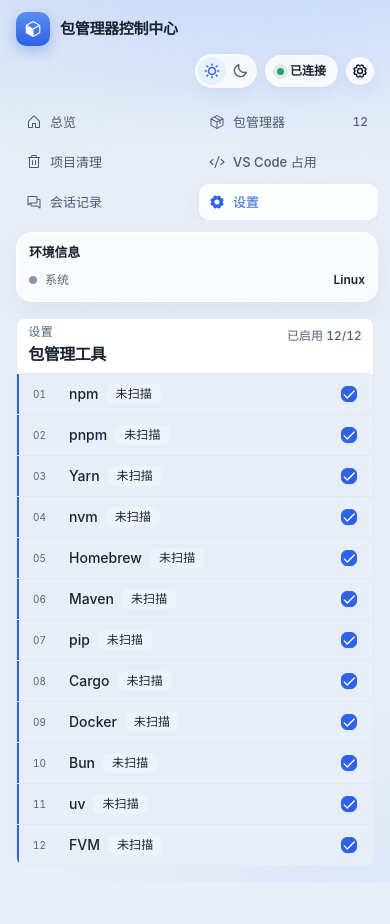
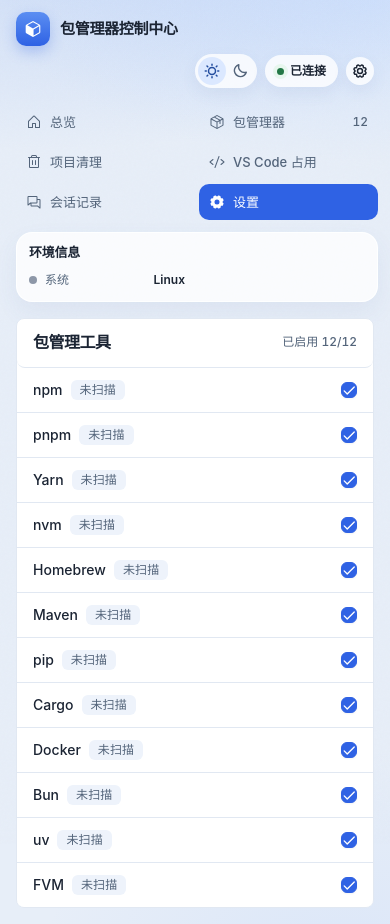
Before and after one commit to sunven/package-manager, a React (Vite) app: page / in a window 390 px wide. Both pictures are taken after a click on the button 360 px from the left and 71 px from the top of the page. Before the commit the page ends 882 px from the top, so only its background shows below. Built offline with nearby package versions, Linux system fonts and the light colour scheme.

Commit message:
fix: refine UI colors, layout, and accessibility

```diff
--- a/src/App.tsx
+++ b/src/App.tsx
@@ -192,7 +192,7 @@
             scanningManagers={state.scanningManagers}
             selectedManager={selectedManager}
           >
-            <div className="flex flex-wrap items-center justify-between gap-2" aria-live="polite">
+            <div className="mb-3 mt-2 flex flex-wrap items-center justify-between gap-2" aria-live="polite">
               <div className="text-xs text-muted-foreground"><p>{scanStateLabel(state.scanStates[selectedManager], currentManager ?? undefined)}{state.scanStates[selectedManager]?.scannedAt ? ` · 数据时间 ${new Date(state.scanStates[selectedManager]!.scannedAt!).toLocaleString()}` : ""}</p><p>{state.scanMeta}</p></div>
               <Button variant="outline" type="button" disabled={scanning || Boolean(state.maintenanceConfirmation || state.maintenancePending)} onClick={() => void actions.refresh()}>刷新当前管理器</Button>
             </div>
--- a/src/components/ProjectCleanupPage.tsx
+++ b/src/components/ProjectCleanupPage.tsx
@@ -246,7 +246,6 @@
               <span>本轮已清理 <strong className="font-medium tabular-nums text-foreground">{formatBytes(view.totals.cleanedBytes)}</strong></span>
             </div>
           }
-          eyebrow="项目派生数据"
           title="扫描结果"
         />
         <div className="flex flex-col gap-2">
--- a/src/components/SettingsPage.tsx
+++ b/src/components/SettingsPage.tsx
@@ -25,11 +25,10 @@
               已启用 {enabledManagers.length}/{managerOrder.length}
             </span>
           }
-          eyebrow="设置"
           title="包管理工具"
         />
         <div className="grid grid-cols-1 gap-px bg-border min-[720px]:grid-cols-2 min-[1100px]:grid-cols-3">
-          {managerOrder.map((managerId, index) => {
+          {managerOrder.map((managerId) => {
             const enabled = enabledSet.has(managerId);
             const locked = enabled && enabledManagers.length === 1;
             const manager = managerSnapshots[managerId];
@@ -38,10 +37,9 @@
 
             return (
               <label
-                className={`settings-row grid min-h-10 min-w-0 grid-cols-[auto_minmax(0,1fr)_auto] items-center gap-3 bg-background px-4 py-1.5 transition-colors ${
+                className={`grid min-h-10 min-w-0 grid-cols-[minmax(0,1fr)_auto] items-center gap-3 bg-card px-4 py-3 transition-colors ${
                   locked ? "cursor-not-allowed opacity-70" : "cursor-pointer hover:bg-muted/60"
                 }`}
-                data-index={String(index + 1).padStart(2, "0")}
                 key={managerId}
               >
                 <span className="grid min-w-0 gap-1">
--- a/src/components/Shell.tsx
+++ b/src/components/Shell.tsx
@@ -151,7 +151,7 @@
             <SloganMark />
           </div>
         </aside>
-        <div className="studio-main" id="main-content">
+        <div className="studio-main" id="main-content" tabIndex={-1}>
           {children}
         </div>
       </div>
--- a/src/components/ui.tsx
+++ b/src/components/ui.tsx
@@ -29,26 +29,23 @@
 }
 
 export function PanelHead({
-  eyebrow,
   title,
   action,
 }: {
-  eyebrow: string;
   title: string;
   action?: ReactNode;
 }) {
   return (
     <CardHeader className="industrial-panel-head border-b py-0">
-      <CardDescription className="text-xs font-medium uppercase">{eyebrow}</CardDescription>
-      <CardTitle className="truncate">{title}</CardTitle>
+      <CardTitle aria-level={2} role="heading">{title}</CardTitle>
       {action ? <CardAction>{action}</CardAction> : null}
     </CardHeader>
   );
 }
 
-export function StatCard({ label, value }: { label: string; value: string }) {
+export function StatCard({ label, value, tone }: { label: string; value: string; tone?: "info" | "measurement" }) {
   return (
-    <Card size="sm" className="industrial-stat-card min-h-[76px] justify-between gap-2 py-3">
+    <Card size="sm" className="industrial-stat-card min-h-[76px] justify-between gap-2 py-3" data-tone={tone}>
       <CardHeader className="px-3.5">
         <CardDescription className="text-xs font-medium">{label}</CardDescription>
       </CardHeader>
@@ -79,7 +76,7 @@
 
 export function StatusBadge({ status, className }: { status: DisplayStatus; className?: string }) {
   return (
-    <Badge className={cn("status-badge", status === "Ready" && "status-badge--ready", className)} variant={statusVariant(status)}>
+    <Badge className={cn("status-badge", className)} data-status={status} variant={statusVariant(status)}>
       {statusLabels[status]}
     </Badge>
   );
@@ -87,7 +84,7 @@
 
 export function SignalBadge({ tone, children }: { tone: "neutral" | "warn" | "partial"; children: ReactNode }) {
   return (
-    <Badge variant={tone === "neutral" ? "secondary" : tone === "warn" ? "destructive" : "outline"}>
+    <Badge className="signal-badge" data-tone={tone} variant={tone === "neutral" ? "secondary" : tone === "warn" ? "destructive" : "outline"}>
       {children}
     </Badge>
   );
@@ -157,13 +154,13 @@
       return "default";
     case "Unsupported":
       return "outline";
-    case "Missing":
     case "Failed":
     case "PermissionDenied":
     case "Error":
       return "destructive";
     case "Pending":
     case "Partial":
+    case "Missing":
       return "secondary";
     default:
       return "secondary";
--- a/src/styles.css
+++ b/src/styles.css
@@ -24,9 +24,16 @@
   --accent-foreground: #e7eef8;
   --destructive: #f0b4b0;
   --border: #2b3b52;
-  --input: #31445e;
+  --input: #7a8fa9;
   --ring: #9db7ff;
-  --terminal: #3d8f6e;
+  --terminal: #7cd6a6;
+  --selection: #223c66;
+  --selection-foreground: #ccddff;
+  --measurement: #143438;
+  --measurement-foreground: #91ded2;
+  --shell-glow-start: rgb(126 168 245 / 8%);
+  --shell-glow-end: rgb(126 168 245 / 6%);
+  --shell-glow-bottom: rgb(126 168 245 / 4%);
   --chart-1: #e7eef8;
   --chart-2: #9aabc0;
   --chart-3: #6d7f98;
@@ -50,7 +57,7 @@
   --dialog-overlay: rgb(8 12 20 / 64%);
   --noise-opacity: 0.035;
   --noise-blend-mode: overlay;
-  --terminal-soft: #e5f6ee;
+  --terminal-soft: #163328;
   --pastel-red: #3a2428;
   --pastel-red-text: #ffc1bc;
   --pastel-blue: #1c314c;
@@ -79,9 +86,16 @@
   --accent-foreground: #1b2433;
   --destructive: #992621;
   --border: #e1e8f2;
-  --input: #e1e8f2;
+  --input: #6d7f99;
   --ring: #2f62e4;
-  --terminal: #2f8a5b;
+  --terminal: #237746;
+  --selection: #dbe8ff;
+  --selection-foreground: #234d9f;
+  --measurement: #daf1ed;
+  --measurement-foreground: #17635d;
+  --shell-glow-start: rgb(126 168 245 / 28%);
+  --shell-glow-end: rgb(198 220 255 / 55%);
+  --shell-glow-bottom: rgb(126 168 245 / 12%);
   --chart-1: #1b2433;
   --chart-2: #6d7b90;
   --chart-3: #9aa6b8;
@@ -204,11 +218,11 @@
   }
 
   kbd {
-    border: 1px solid #eaeaea;
+    border: 1px solid var(--border);
     border-radius: 4px;
-    background: #f7f6f3;
+    background: var(--surface-code);
     padding: 0.05rem 0.35rem;
-    color: #2f3437;
+    color: var(--foreground);
     font-size: 0.75em;
   }
 
@@ -241,8 +255,13 @@
   }
 
   ::selection {
-    background: #eaeaea;
-    color: #2f3437;
+    background: var(--selection);
+    color: var(--selection-foreground);
+  }
+
+  input,
+  textarea {
+    caret-color: var(--primary);
   }
 }
 
@@ -334,37 +353,12 @@
     transition: box-shadow 200ms ease;
   }
 
-  [data-slot="card"]:hover {
-    box-shadow: 0 2px 8px rgb(47 98 180 / 8%) !important;
-  }
-
   [data-slot="badge"] {
     min-height: 1.25rem;
     border-color: transparent;
     letter-spacing: 0.01em;
   }
 
-  [data-slot="badge"][data-variant="default"] {
-    background: var(--pastel-blue);
-    color: var(--pastel-blue-text);
-  }
-
-  [data-slot="badge"][data-variant="secondary"] {
-    background: var(--pastel-yellow);
-    color: var(--pastel-yellow-text);
-  }
-
-  [data-slot="badge"][data-variant="destructive"] {
-    background: var(--pastel-red);
-    color: var(--pastel-red-text);
-  }
-
-  [data-slot="badge"][data-variant="outline"] {
-    border-color: var(--border);
-    background: var(--surface-code);
-    color: var(--muted-foreground);
-  }
-
   [data-slot="input"] {
     background: var(--surface-strong);
   }
@@ -382,8 +376,7 @@
     transition: background-color 120ms ease, color 120ms ease;
   }
 
-  [data-slot="table-row"]:hover,
-  [data-slot="table-row"][data-state="selected"] {
+  [data-slot="table-row"]:hover {
     background: var(--surface-hover);
   }
 
@@ -399,6 +392,8 @@
     line-height: 1.5;
   }
 
+}
+
 [data-slot="dialog-overlay"],
 [data-slot="alert-dialog-overlay"] {
   background: var(--dialog-overlay);
@@ -407,8 +402,26 @@
 
 [data-slot="dialog-content"],
 [data-slot="alert-dialog-content"] {
+  max-height: calc(100dvh - 2rem);
+  overflow-y: auto;
   border: 1px solid var(--border);
-  }
+  background: var(--popover);
+}
+
+[data-slot="dialog-close"] {
+  display: grid;
+  min-width: 28px;
+  min-height: 28px;
+  place-items: center;
+}
+
+[data-slot="dialog-title"] {
+  padding-inline-end: 1.5rem;
+}
+
+[data-slot="button"][data-size="icon-xs"] {
+  min-width: 24px;
+  min-height: 24px;
 }
 
 .skip-link {
@@ -724,7 +737,7 @@
 
 .telemetry-view-stage {
   min-width: 0;
-  animation: telemetry-view-enter 240ms cubic-bezier(0.16, 1, 0.3, 1) both;
+  animation: telemetry-view-enter 160ms cubic-bezier(0.16, 1, 0.3, 1) both;
 }
 
 .view-grid {
@@ -771,42 +784,28 @@
   }
 }
 
-.view-grid > * {
-  animation: telemetry-rise 600ms cubic-bezier(0.16, 1, 0.3, 1) both;
-}
-
-.view-grid > *:nth-child(2) {
-  animation-delay: 80ms;
-}
-
-.view-grid > *:nth-child(3) {
-  animation-delay: 160ms;
-}
-
-.view-grid > *:nth-child(4) {
-  animation-delay: 240ms;
-}
-
 .industrial-panel {
   position: relative;
 }
 
 .industrial-panel-head {
+  display: flex;
+  flex-wrap: wrap;
+  align-items: center;
+  justify-content: space-between;
   min-height: 0;
-  gap: 0.1rem !important;
-  padding: 0.4rem 0.7rem !important;
+  gap: 0.5rem 1rem !important;
+  padding: 0.75rem 1rem !important;
   background: transparent;
 }
 
-.industrial-panel-head [data-slot="card-description"] {
-  color: var(--muted-foreground);
-  font-family: var(--font-mono);
-  font-size: 0.75rem;
-  font-weight: 500;
-  letter-spacing: 0.05em;
+.industrial-panel-head [data-slot="card-action"] {
+  min-width: 0;
+  max-width: 100%;
 }
 
 .industrial-panel-head [data-slot="card-title"] {
+  flex-shrink: 0;
   font-size: 1rem;
   font-weight: 600;
   letter-spacing: -0.03em;
@@ -828,6 +827,24 @@
 .industrial-stat-card strong {
   font-size: clamp(1rem, 1.5vw, 1.35rem);
   font-weight: 750;
+}
+
+.industrial-stat-card[data-tone="info"] {
+  background: var(--pastel-blue) !important;
+  color: var(--pastel-blue-text);
+}
+
+.industrial-stat-card[data-tone="measurement"] {
+  background: var(--measurement) !important;
+  color: var(--measurement-foreground);
+}
+
+.industrial-stat-card[data-tone] [data-slot="card-description"] {
+  color: inherit;
+}
+
+.overview-storage-value {
+  color: var(--measurement-foreground);
 }
 
 .metric-grid,
@@ -869,10 +886,61 @@
   background: var(--surface-strong);
 }
 
-.status-badge--ready {
-  border-color: transparent !important;
-  background: var(--pastel-green) !important;
-  color: var(--pastel-green-text) !important;
+[data-slot="badge"][data-variant="default"] {
+  background: var(--pastel-blue);
+  color: var(--pastel-blue-text);
+}
+
+[data-slot="badge"][data-variant="secondary"] {
+  background: var(--secondary);
+  color: var(--muted-foreground);
+}
+
+[data-slot="badge"][data-variant="outline"] {
+  border-color: var(--border);
+  background: var(--surface-code);
+  color: var(--muted-foreground);
+}
+
+[data-slot="badge"][data-variant="destructive"] {
+  background: var(--pastel-red);
+  color: var(--pastel-red-text);
+}
+
+.status-badge:is([data-status="Scanning"], [data-status="Pending"]),
+.signal-badge[data-tone="partial"] {
+  background: var(--pastel-blue);
+  color: var(--pastel-blue-text);
+}
+
+.status-badge[data-status="Ready"] {
+  background: var(--pastel-green);
+  color: var(--pastel-green-text);
+}
+
+.status-badge:is([data-status="Partial"], [data-status="Missing"]),
+.signal-badge[data-tone="warn"] {
+  background: var(--pastel-yellow);
+  color: var(--pastel-yellow-text);
+}
+
+[data-slot="table-row"][data-state="selected"],
+[data-slot="toggle"][data-state="on"],
+[data-slot="toggle-group-item"][data-state="on"] {
+  background: var(--selection);
+  color: var(--selection-foreground);
+}
+
+[data-slot="table-row"][data-state="selected"] .text-muted-foreground {
+  color: var(--selection-foreground);
+}
+
+[data-slot="tabs-trigger"][data-state="active"] {
+  color: var(--primary);
+}
+
+[data-slot="tabs-trigger"]::after {
+  background: var(--primary);
 }
 
 .tone-risk,
@@ -967,28 +1035,31 @@
 }
 
 .status-dot {
+  border: 1.5px solid var(--muted-foreground);
   border-radius: 999px;
 }
 
-.settings-row {
-  position: relative;
-}
-
-.settings-row::before {
-  width: 1.5rem;
-  color: var(--muted-foreground);
-  font-size: 0.62rem;
-  content: attr(data-index);
-}
-
-.settings-row:has([data-state="checked"])::after {
-  position: absolute;
-  top: 0;
-  bottom: 0;
-  left: 0;
-  width: 2px;
-  background: var(--primary);
-  content: "";
+.status-dot[data-status="Ready"] {
+  border-color: var(--terminal);
+  background: var(--terminal);
+}
+
+.status-dot:is([data-status="Missing"], [data-status="Partial"]) {
+  border-color: var(--pastel-yellow-text);
+  border-radius: 2px;
+  background: var(--pastel-yellow-text);
+}
+
+.status-dot:is([data-status="Scanning"], [data-status="Pending"]) {
+  border-color: var(--primary);
+  background: var(--selection);
+}
+
+.status-dot:is([data-status="Failed"], [data-status="PermissionDenied"], [data-status="Error"]) {
+  border-color: var(--destructive);
+  border-radius: 2px;
+  background: var(--destructive);
+  transform: rotate(45deg);
 }
 
 .terminal-code {
@@ -1051,24 +1122,10 @@
 
 @keyframes telemetry-view-enter {
   from {
-    opacity: 0;
-    transform: translateY(12px);
+    transform: translateY(4px);
   }
 
   to {
-    opacity: 1;
-    transform: translateY(0);
-  }
-}
-
-@keyframes telemetry-rise {
-  from {
-    opacity: 0;
-    transform: translateY(12px);
-  }
-
-  to {
-    opacity: 1;
     transform: translateY(0);
   }
 }
@@ -1200,9 +1257,9 @@
   flex-direction: column;
   overflow: hidden;
   background:
-    radial-gradient(880px 360px at 12% -8%, rgb(126 168 245 / 28%), transparent 62%),
-    radial-gradient(640px 280px at 96% 0%, rgb(198 220 255 / 55%), transparent 58%),
-    radial-gradient(520px 420px at 88% 108%, rgb(126 168 245 / 12%), transparent 60%),
+    radial-gradient(880px 360px at 12% -8%, var(--shell-glow-start), transparent 62%),
+    radial-gradient(640px 280px at 96% 0%, var(--shell-glow-end), transparent 58%),
+    radial-gradient(520px 420px at 88% 108%, var(--shell-glow-bottom), transparent 60%),
     var(--background);
   color: var(--foreground);
   isolation: isolate;
@@ -1361,13 +1418,8 @@
 }
 
 .studio-theme button[aria-pressed="true"] {
-  background: #e7f0ff;
-  color: #2f62e4;
-}
-
-.dark .studio-theme button[aria-pressed="true"] {
-  background: #24395e;
-  color: #c5d7ff;
+  background: var(--selection);
+  color: var(--selection-foreground);
 }
 
 .studio-theme button:active,
@@ -1399,8 +1451,8 @@
   width: 7px;
   height: 7px;
   border-radius: 999px;
-  background: #2f9d62;
-  box-shadow: 0 0 0 4px rgb(47 157 98 / 14%);
+  background: var(--terminal);
+  box-shadow: 0 0 0 4px var(--terminal-soft);
 }
 
 .studio-icon-button {
@@ -1447,7 +1499,7 @@
   border-radius: 10px;
   background: transparent;
   padding: 0 10px;
-  color: #4d5b70;
+  color: var(--muted-foreground);
   font: inherit;
   font-size: 13px;
   font-weight: 500;
@@ -1455,10 +1507,6 @@
   cursor: pointer;
 }
 
-.dark .studio-nav-item {
-  color: var(--muted-foreground);
-}
-
 .studio-nav-item svg {
   width: 16px;
   height: 16px;
@@ -1479,14 +1527,12 @@
 }
 
 .studio-nav-item[aria-current="page"] {
-  background: rgb(255 255 255 / 88%);
-  color: #2f62e4;
-  box-shadow: 0 6px 16px rgb(73 104 158 / 8%);
-}
-
-.dark .studio-nav-item[aria-current="page"] {
-  background: var(--card);
-  color: #b9ceff;
+  background: var(--sidebar-primary);
+  color: var(--sidebar-primary-foreground);
+}
+
+.studio-nav-item[aria-current="page"] em {
+  color: inherit;
 }
 
 .studio-env {
@@ -1571,7 +1617,7 @@
 
 .studio-slogan p {
   margin: 0;
-  color: #8fb0e4;
+  color: var(--pastel-blue-text);
   font-family: "Iowan Old Style", Palatino, Georgia, serif;
   font-size: 18px;
   font-style: italic;
@@ -1590,6 +1636,11 @@
   min-height: 0;
   overflow: auto;
   padding: 16px;
+}
+
+.studio-main:focus-visible {
+  outline: 2px solid var(--ring);
+  outline-offset: -4px;
 }
 
 .studio-overview {
@@ -1834,17 +1885,18 @@
   font-size: 9px;
 }
 
-.studio-mark[data-manager="Npm"] { background: #e25b54; color: white; }
+.studio-mark[data-manager="Npm"] { background: #c43b36; color: white; }
 .studio-mark[data-manager="Pnpm"] { background: #f5c518; color: #1d2430; }
-.studio-mark[data-manager="Yarn"] { background: #2f8fbe; color: white; }
-.studio-mark[data-manager="Nvm"] { background: #3c9a4e; color: white; }
-.studio-mark[data-manager="Homebrew"] { background: #f0a04b; color: white; }
+.studio-mark[data-manager="Yarn"] { background: #19789c; color: white; }
+.studio-mark[data-manager="Nvm"] { background: #28783b; color: white; }
+.studio-mark[data-manager="Homebrew"] { background: #9a571b; color: white; }
 .studio-mark[data-manager="Maven"] { background: #c4473a; color: white; }
-.studio-mark[data-manager="Pip"] { background: #3b7ddd; color: #ffe56a; }
-.studio-mark[data-manager="Cargo"] { background: #e06a32; color: white; }
-.studio-mark[data-manager="Docker"] { background: #2496ed; color: white; }
+.studio-mark[data-manager="Pip"] { background: #225ba6; color: #ffe56a; }
+.studio-mark[data-manager="Cargo"] { background: #ac4b1b; color: white; }
+.studio-mark[data-manager="Docker"] { background: #096daa; color: white; }
 .studio-mark[data-manager="Bun"] { background: #f4f1ea; color: #1d2430; }
 .studio-mark[data-manager="Uv"] { background: #5b4ddb; color: white; }
+.studio-mark[data-manager="Fvm"] { background: #096daa; color: white; }
 
 .studio-table-wrap {
   padding: 0 6px 8px;
@@ -2175,13 +2227,17 @@
 }
 
 .studio-actions,
-.studio-updates,
-.studio-recs {
+.studio-updates {
   display: grid;
   gap: 4px;
   margin: 8px 0 0;
   padding: 0 8px 8px;
   list-style: none;
+}
+
+.studio-recs {
+  display: grid;
+  gap: 8px;
 }
 
 .studio-actions button,
@@ -2224,13 +2280,33 @@
 }
 
 .studio-rec {
+  --rec-surface: var(--muted);
+  --rec-foreground: var(--foreground);
+  --rec-secondary: var(--muted-foreground);
   display: grid;
   grid-template-columns: minmax(0, 1fr) auto;
-  gap: 8px;
+  gap: 4px 8px;
   align-items: center;
   border-radius: 12px;
-  background: var(--muted);
+  background: var(--rec-surface);
+  color: var(--rec-foreground);
   padding: 8px;
+}
+
+.studio-rec > div {
+  min-width: 0;
+}
+
+.studio-rec[data-tone="risk"] {
+  --rec-surface: var(--pastel-red);
+  --rec-foreground: var(--pastel-red-text);
+  --rec-secondary: var(--pastel-red-text);
+}
+
+.studio-rec[data-tone="review"] {
+  --rec-surface: var(--pastel-yellow);
+  --rec-foreground: var(--pastel-yellow-text);
+  --rec-secondary: var(--pastel-yellow-text);
 }
 
 .studio-rec p,
@@ -2247,12 +2323,14 @@
 
 .studio-rec small,
 .studio-rec-meta {
-  color: var(--muted-foreground);
+  color: var(--rec-secondary);
   font-size: 12px;
 }
 
 .studio-rec small {
   display: block;
+  grid-column: 1 / -1;
+  margin: 0;
   font-size: 14px;
   line-height: 1.5;
 }
@@ -2275,7 +2353,11 @@
 }
 
 .studio-shell button:focus-visible,
-.studio-shell input:focus-visible {
+.studio-shell input:focus-visible,
+.studio-shell select:focus-visible,
+.studio-shell summary:focus-visible,
+[data-slot="dialog-content"] button:focus-visible,
+[data-slot="alert-dialog-content"] button:focus-visible {
   outline: 2px solid var(--ring);
   outline-offset: 2px;
 }
@@ -2317,8 +2399,15 @@
 
 .studio-manager-tab[data-state="active"],
 .studio-manager-tab[data-active] {
-  border-color: #3d6fe8 !important;
-  box-shadow: 0 0 0 3px rgb(61 111 232 / 14%) !important;
+  border-color: var(--primary) !important;
+  background: var(--selection) !important;
+  color: var(--selection-foreground) !important;
+  box-shadow: none !important;
+}
+
+.studio-manager-tab[data-state="active"] .studio-manager-tab-copy small,
+.studio-manager-tab[data-active] .studio-manager-tab-copy small {
+  color: inherit;
 }
 
 .studio-manager-tab-copy {
@@ -2399,12 +2488,31 @@
     display: none;
   }
 
+  .studio-env ul {
+    grid-template-columns: repeat(2, minmax(0, 1fr));
+    column-gap: 24px;
+  }
+
   .studio-main {
     overflow: visible;
   }
 
   .studio-brand-copy p {
     display: none;
+  }
+}
+
+@media (pointer: coarse) {
+  [data-slot="button"],
+  [data-slot="tabs-trigger"],
+  [data-slot="toggle-group-item"],
+  [data-slot="dialog-close"],
+  .studio-shell button[aria-expanded],
+  .studio-theme button,
+  .studio-icon-button,
+  .studio-nav-item {
+    min-width: 44px;
+    min-height: 44px;
   }
 }
 
```
Also changed, not shown: src/components/DevelopmentHealthPage.tsx (+11 -8 lines), src/components/ManagerTabs.tsx (+4 -11 lines), src/components/OverviewDashboard.tsx (+11 -11 lines), src/components/PackageTable.tsx (+4 -8 lines), src/components/SessionRecordsPage.tsx (+6 -6 lines), src/components/VscodeStoragePage.tsx (+3 -5 lines). Lines whose indentation alone changed are shown as unchanged.
